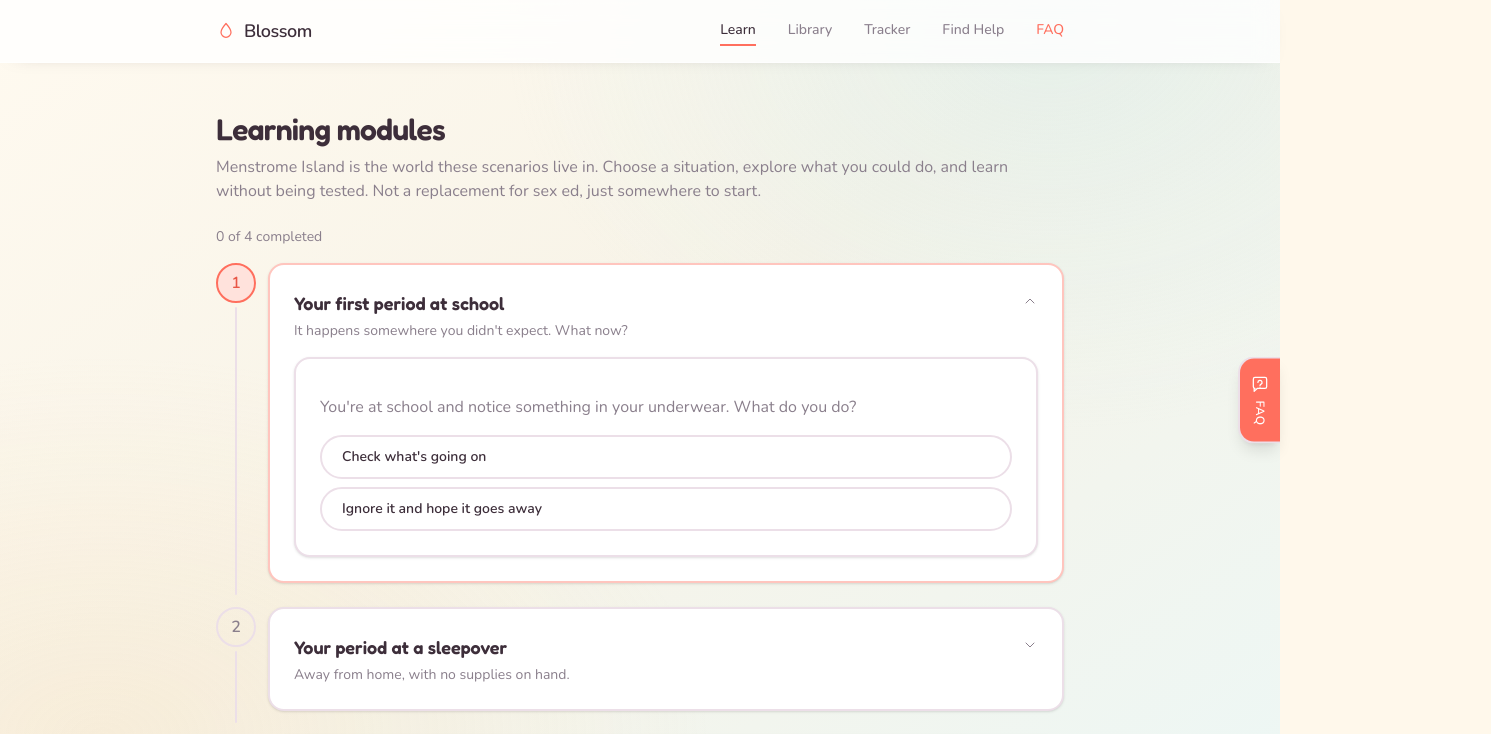
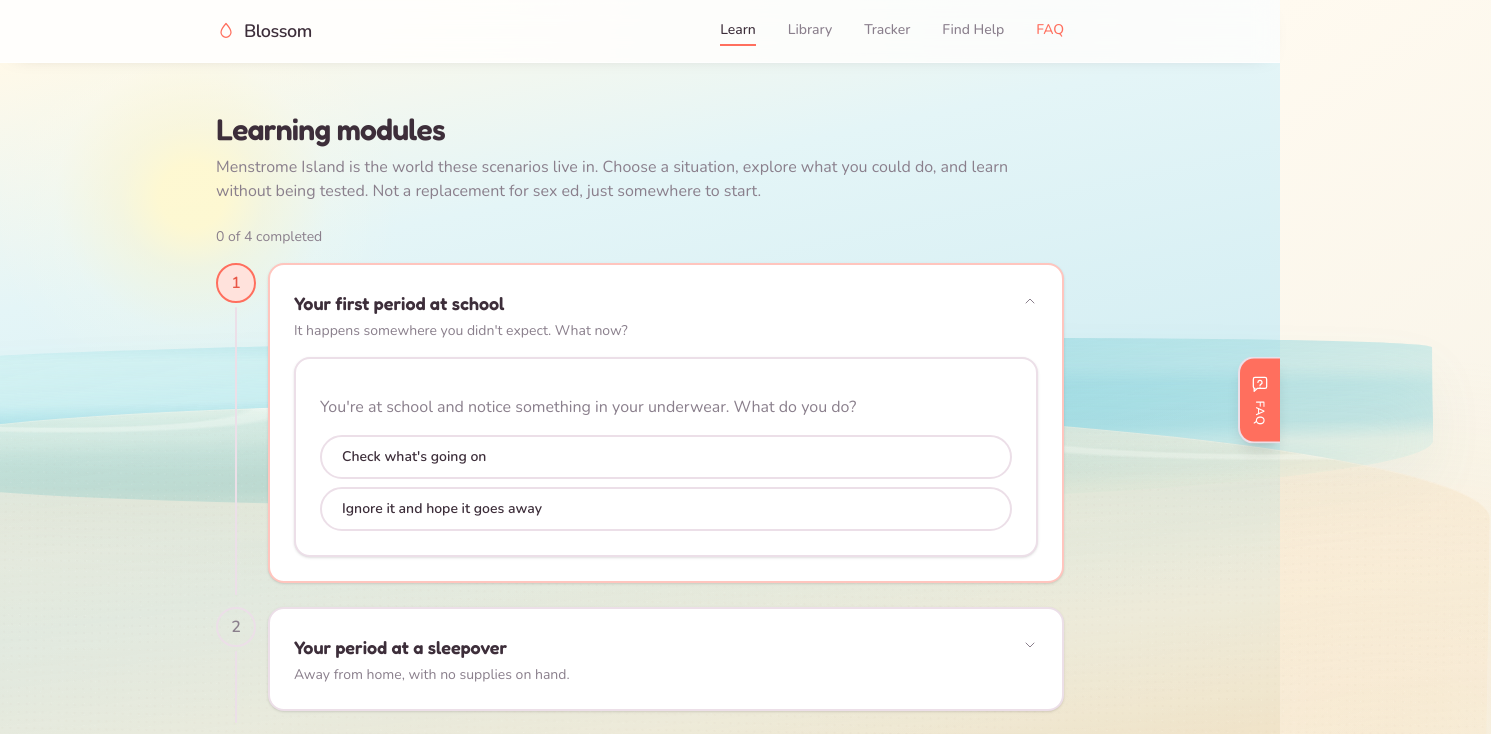
Before and after one commit to Chlabc/Catalyst-2026, a Next.js app: page /scenarios in a window 1280 px wide. Shown: the top 734 px of the page, 1491 px wide, since content can reach past the window. Built offline with nearby package versions, Linux system fonts and the light colour scheme.

Commit message:
Apply Beach/Macaron scene backdrop to learn, library, and find-help.
Share SceneBackdropFrame across the remaining main routes so homepage
scene changes show through consistently site-wide.

```diff
--- a/src/app/find-help/page.tsx
+++ b/src/app/find-help/page.tsx
@@ -1,5 +1,6 @@
 import { HelpFlow } from "@/components/help/HelpFlow";
 import { Container } from "@/components/ui/Container";
+import { SceneBackdropFrame } from "@/components/theme/SceneBackdropFrame";
 import {
   isHelpServiceType,
   type HelpServiceType,
@@ -25,11 +26,13 @@ export default async function FindHelpPage({ searchParams }: FindHelpPageProps)
     : undefined;
 
   return (
+    <SceneBackdropFrame testId="find-help-scene-backdrop">
       <Container>
         <HelpFlow
           initialStep={view === "nearby" ? "nearby" : "landing"}
           initialService={initialService}
         />
       </Container>
+    </SceneBackdropFrame>
   );
 }
--- a/src/app/library/page.tsx
+++ b/src/app/library/page.tsx
@@ -1,12 +1,14 @@
 import Link from "next/link";
 import { Container } from "@/components/ui/Container";
 import { ProductLibrary } from "@/components/library/ProductLibrary";
+import { SceneBackdropFrame } from "@/components/theme/SceneBackdropFrame";
 
 // Add more products in src/lib/products.ts — this page and the
 // ProductLibrary component don't need to change.
 
 export default function LibraryPage() {
   return (
+    <SceneBackdropFrame testId="library-scene-backdrop">
       <Container>
         <div className="py-12">
           <p className="text-xs font-medium text-secondary">
@@ -25,5 +27,6 @@ export default function LibraryPage() {
           </div>
         </div>
       </Container>
+    </SceneBackdropFrame>
   );
 }
--- a/src/app/scenarios/page.tsx
+++ b/src/app/scenarios/page.tsx
@@ -3,6 +3,7 @@ import { Container } from "@/components/ui/Container";
 import { Card } from "@/components/ui/Card";
 import { ScenarioPath } from "@/components/scenario/ScenarioPath";
 import { DropletIcon } from "@/components/icons";
+import { SceneBackdropFrame } from "@/components/theme/SceneBackdropFrame";
 import { scenarioLevels } from "@/lib/scenarios";
 
 // Add more levels by extending scenarioLevels in src/lib/scenarios.ts —
@@ -10,6 +11,7 @@ import { scenarioLevels } from "@/lib/scenarios";
 
 export default function ScenariosPage() {
   return (
+    <SceneBackdropFrame testId="scenarios-scene-backdrop">
       <Container>
         <div className="py-12">
           <h1 className="text-3xl font-semibold tracking-tight text-foreground">
@@ -41,5 +43,6 @@ export default function ScenariosPage() {
           </Link>
         </div>
       </Container>
+    </SceneBackdropFrame>
   );
 }
--- /dev/null
+++ b/src/components/theme/SceneBackdropFrame.tsx
@@ -0,0 +1,36 @@
+"use client";
+
+import type { ReactNode } from "react";
+import { useBlossomTheme } from "@/components/theme/BlossomThemeProvider";
+import {
+  sceneBackdropClassName,
+  selectSceneBackdrop,
+} from "@/components/theme/selectSceneBackdrop";
+import sceneStyles from "@/components/theme/SceneBackdrop.module.css";
+
+/**
+ * Full-page Beach/Macaron scene wash shared across tracker, learn, library,
+ * and find-help. Theme comes from the homepage picker (blossom_home_scene).
+ */
+export function SceneBackdropFrame({
+  children,
+  className = "",
+  testId,
+}: {
+  children: ReactNode;
+  className?: string;
+  testId?: string;
+}) {
+  const { theme } = useBlossomTheme();
+  const backdrop = selectSceneBackdrop(theme, "backdrop");
+
+  return (
+    <div
+      className={`${sceneBackdropClassName(sceneStyles, backdrop)} w-full ${className}`.trim()}
+      data-testid={testId}
+      data-blossom-scene={backdrop.themeKey}
+    >
+      <div className="relative z-10">{children}</div>
+    </div>
+  );
+}
```
Lines whose indentation alone changed are shown as unchanged.
